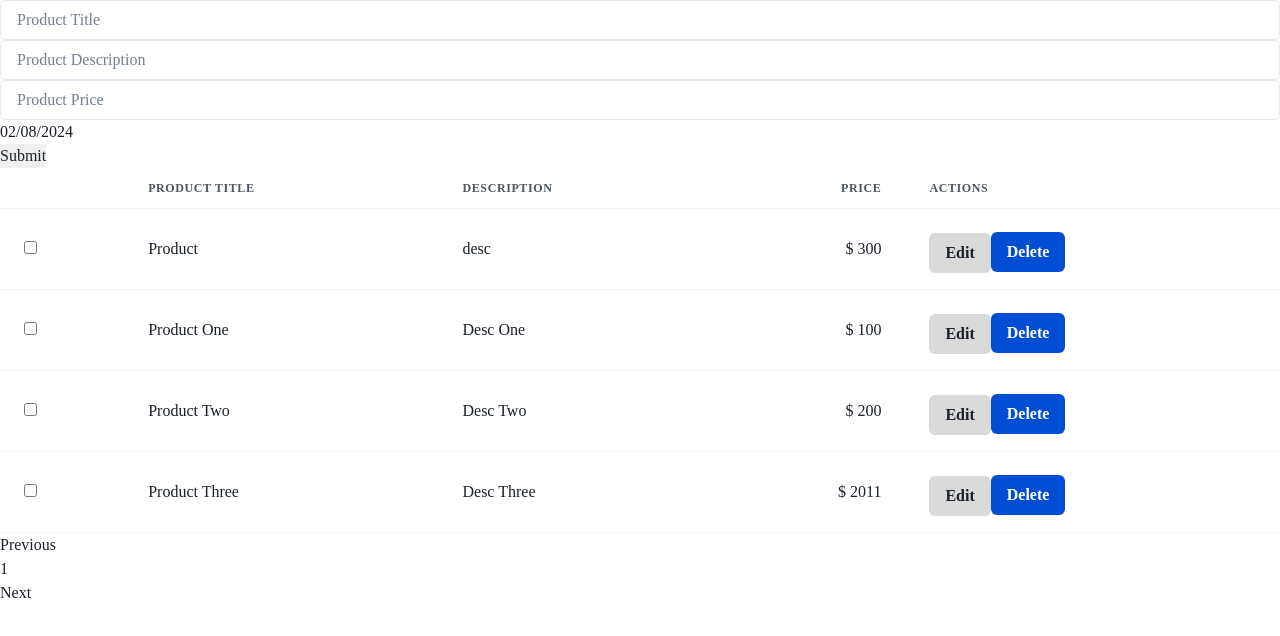
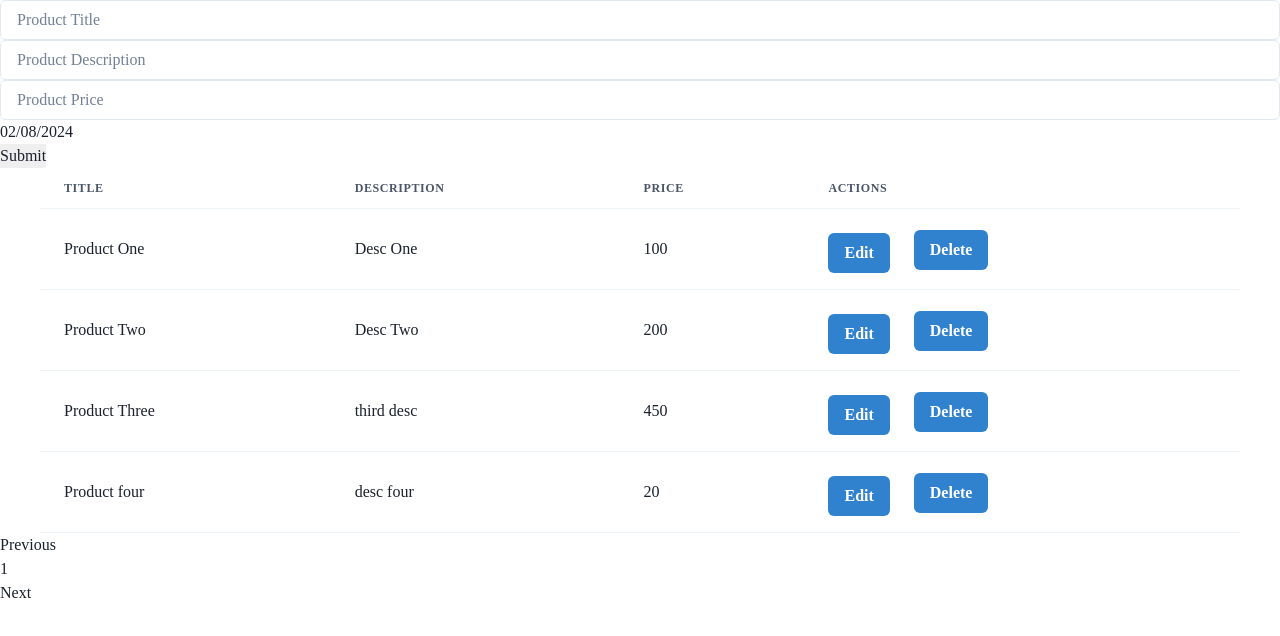
Before and after one commit to skhatri121/ReactQueryForm, a React (Vite) app: page / in a window 1280 px wide. Shown: the top 636 px of the page. Built offline with nearby package versions, Linux system fonts and the light colour scheme; data requests are answered from the project's data file.

Commit message:
Table Done

```diff
--- a/db.json
+++ b/db.json
@@ -1,11 +1,5 @@
 {
   "products": [
-    {
-      "id": "1",
-      "title": "Product",
-      "description": "desc",
-      "price": 300
-    },
     {
       "id": "d845531a-2d96-4542-b0fe-142d83dfaf0d",
       "title": "Product One",
@@ -19,10 +13,16 @@
       "price": "200"
     },
     {
-      "id": "55477619-7f78-4436-bef2-c966360dc62d",
+      "id": "65e29b3c-83cd-4370-b69a-bd5a89801ccb",
       "title": "Product Three",
-      "description": "Desc Three",
-      "price": "2011"
+      "description": "third desc",
+      "price": "450"
+    },
+    {
+      "id": "814994dc-ff84-45a8-94f2-9e81a6cdf844",
+      "title": "Product four",
+      "description": "desc four",
+      "price": "20"
     }
   ]
 }
--- a/src/Components/CommonTable.tsx
+++ b/src/Components/CommonTable.tsx
@@ -1,74 +1,70 @@
-import { Button, Table, Tbody, Td, Th, Thead, Tr } from "@chakra-ui/react";
+import {
+  Button,
+  ButtonGroup,
+  Center,
+  Stack,
+  Table,
+  TableContainer,
+  Tbody,
+  Td,
+  Th,
+  Thead,
+  Tr,
+} from "@chakra-ui/react";
 
-const CommonTable = ({
-  products,
-  selectedProductIds,
-  handleCheckboxChange,
-  navigate,
-  handleDelete,
-}) => {
+const CommonTable = ({ products, columns, navigate, handleDelete }) => {
   return (
+    <Stack spacing={10}>
+      <Center>
+        <TableContainer w="1200px">
           <Table variant="simple">
             <Thead>
               <Tr>
-          <Th></Th>
-          <Th>Product Title</Th>
-          <Th>Description</Th>
-          <Th isNumeric>Price</Th>
+                {columns.map((column) => (
+                  <Th key={column}>{column}</Th>
+                ))}
                 <Th>Actions</Th>
               </Tr>
             </Thead>
             <Tbody>
               {products.map((product) => (
                 <Tr key={product.id}>
-            <Td>
-              <input
-                type="checkbox"
-                checked={selectedProductIds.includes(product.id)}
-                onChange={() => handleCheckboxChange(product.id)}
-              />
-            </Td>
+                  {columns.map((column) => (
                     <Td
+                      key={`${product.id}-${column}`}
                       cursor="pointer"
                       onClick={() => navigate(`/products/${product.id}`)}
                     >
-              {product.title}
+                      {product[column.toLowerCase()]}
                     </Td>
-            <Td
-              cursor="pointer"
-              onClick={() => navigate(`/products/${product.id}`)}
-            >
-              {product.description}
-            </Td>
-            <Td
-              isNumeric
-              cursor="pointer"
-              onClick={() => navigate(`/products/${product.id}`)}
-            >
-              $ {product.price}
-            </Td>
+                  ))}
                   <Td>
+                    <ButtonGroup gap="4">
                       <Button
+                        colorScheme="blue"
                         onClick={() => navigate(`/products/${product.id}/edit`)}
                         mt="2"
-                bg="primary.51"
+                        size="md"
                       >
                         Edit
                       </Button>
                       <Button
-                disabled={selectedProductIds.length === 0}
-                onClick={handleDelete}
+                        colorScheme="blue"
+                        onClick={() => handleDelete(product.id)}
                         mt="5px"
-                bg="primary.54"
-                color="primary.59"
+                        size="md"
                       >
                         Delete
                       </Button>
+                    </ButtonGroup>
                   </Td>
                 </Tr>
               ))}
             </Tbody>
           </Table>
+        </TableContainer>
+      </Center>
+    </Stack>
   );
 };
 
--- a/src/Pages/ProductList.tsx
+++ b/src/Pages/ProductList.tsx
@@ -1,3 +1,93 @@
+// import { useState } from "react";
+// import { useMutation, useQuery, useQueryClient } from "react-query";
+// import { fetchProducts, deleteProduct } from "../api/fnc";
+// import { useNavigate } from "react-router-dom";
+// import ReactPaginate from "react-paginate";
+// import AddProduct from "../Components/AddProduct";
+// import CommonTable from "../Components/CommonTable";
+
+// const ProductList = () => {
+//   const queryClient = useQueryClient();
+//   const navigate = useNavigate();
+//   const [currentPage, setCurrentPage] = useState(0);
+//   const [selectedProductIds, setSelectedProductIds] = useState([]);
+//   const productsPerPage = 5;
+
+//   const {
+//     isLoading,
+//     isError,
+//     data: products,
+//     error,
+//   } = useQuery({
+//     queryKey: ["products"],
+//     queryFn: fetchProducts,
+//   });
+
+//   const deleteProductMutation = useMutation({
+//     mutationFn: deleteProduct,
+//     onSuccess: () => {
+//       queryClient.invalidateQueries({ queryKey: ["products"] });
+//       setSelectedProductIds([]);
+//     },
+//   });
+
+//   const handleDelete = () => {
+//     selectedProductIds.forEach((id) => {
+//       deleteProductMutation.mutate(id);
+//     });
+//   };
+
+//   const handleCheckboxChange = (productId) => {
+//     setSelectedProductIds((prevSelectedProductIds) => {
+//       if (prevSelectedProductIds.includes(productId)) {
+//         return prevSelectedProductIds.filter((id) => id !== productId);
+//       } else {
+//         return [...prevSelectedProductIds, productId];
+//       }
+//     });
+//   };
+
+//   if (isLoading) return "Loading...";
+//   if (isError) return `Error: ${error.message}`;
+
+//   if (!products || products.length === 0) {
+//     return <div>No products found.</div>;
+//   }
+
+//   const pageCount = Math.ceil(products.length / productsPerPage);
+
+//   const changePage = ({ selected }) => {
+//     setCurrentPage(selected);
+//   };
+
+//   const offset = currentPage * productsPerPage;
+
+//   return (
+//     <>
+//       <AddProduct />
+
+//       <CommonTable
+//         products={products.slice(offset, offset + productsPerPage)}
+//         selectedProductIds={selectedProductIds}
+//         handleCheckboxChange={handleCheckboxChange}
+//         navigate={navigate}
+//         handleDelete={handleDelete}
+//       />
+
+//       <ReactPaginate
+//         breakLabel={"..."}
+//         pageCount={pageCount}
+//         marginPagesDisplayed={2}
+//         pageRangeDisplayed={5}
+//         onPageChange={changePage}
+//         containerClassName={"pagination"}
+//         activeClassName={"active"}
+//       />
+//     </>
+//   );
+// };
+
+// export default ProductList;
 import { useState } from "react";
 import { useMutation, useQuery, useQueryClient } from "react-query";
 import { fetchProducts, deleteProduct } from "../api/fnc";
@@ -31,10 +121,8 @@ const ProductList = () => {
     },
   });
 
-  const handleDelete = () => {
-    selectedProductIds.forEach((id) => {
-      deleteProductMutation.mutate(id);
-    });
+  const handleDelete = (productId) => {
+    deleteProductMutation.mutate(productId);
   };
 
   const handleCheckboxChange = (productId) => {
@@ -62,12 +150,15 @@ const ProductList = () => {
 
   const offset = currentPage * productsPerPage;
 
+  const columns = ["Title", "Description", "Price"];
+
   return (
     <>
       <AddProduct />
 
       <CommonTable
         products={products.slice(offset, offset + productsPerPage)}
+        columns={columns}
         selectedProductIds={selectedProductIds}
         handleCheckboxChange={handleCheckboxChange}
         navigate={navigate}
```
Lines whose indentation alone changed are shown as unchanged.
